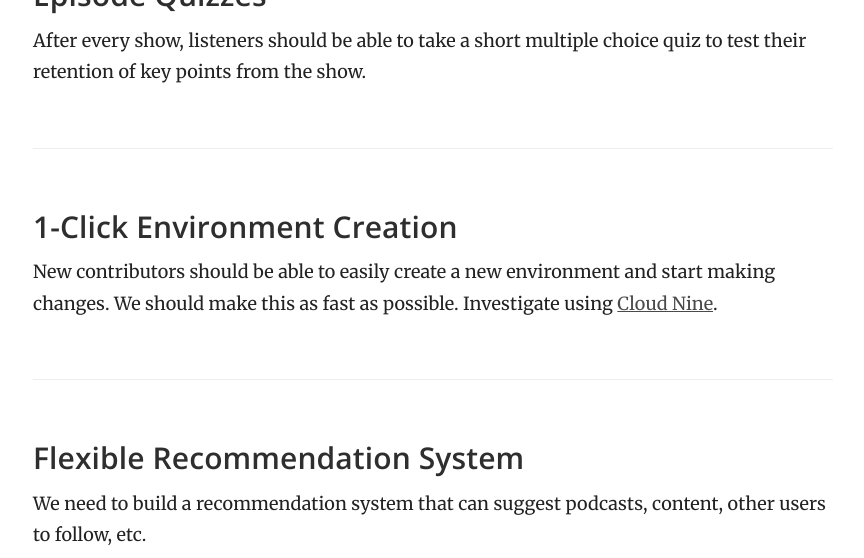
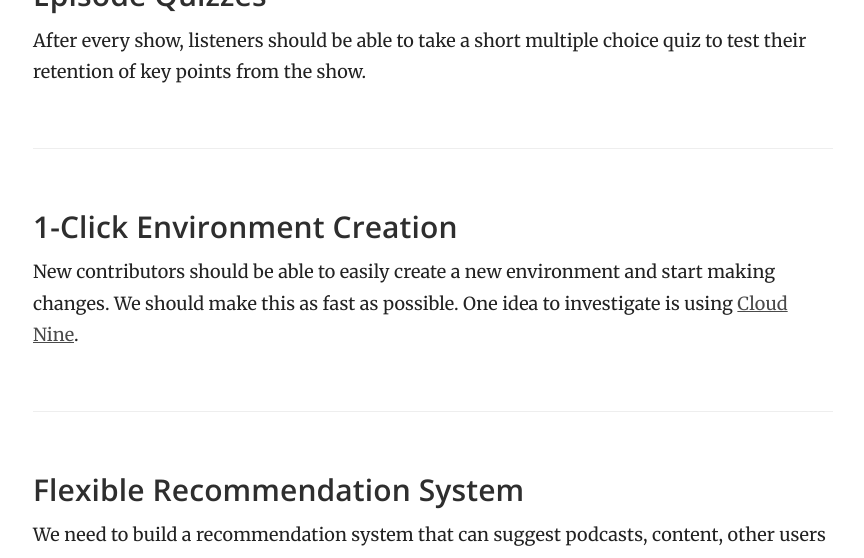
Before and after one commit to SoftwareEngineeringDaily/softwareengineeringdaily.github.io, a Jekyll site: the page built from _posts/2017-10-21-roadmap.md, in a window 1280 px wide and 900 px high, scrolled down 2044 px, cut to the strip 0-558 px from the top of the window. Shown: the whole strip, without its empty margins (357-1221 px from the left). Built offline with Jekyll 4.4.1, drawn with Linux system fonts in a browser that asks for light colours; some of the changed text lies outside the part shown.

Commit message:
Update 2017-10-21-roadmap.md

```diff
--- a/_posts/2017-10-21-roadmap.md
+++ b/_posts/2017-10-21-roadmap.md
@@ -46,7 +46,7 @@ After every show, listeners should be able to take a short multiple choice quiz
 
 ### 1-Click Environment Creation ###
 
-New contributors should be able to easily create a new environment and start making changes. We should make this as fast as possible. Investigate using [Cloud Nine](c9.io).
+New contributors should be able to easily create a new environment and start making changes. We should make this as fast as possible. One idea to investigate is using [Cloud Nine](c9.io).
 
 ### Flexible Recommendation System ###
 
```
Also changed, not shown: other parts of _posts/2017-10-21-roadmap.md (+1 -1 lines).
